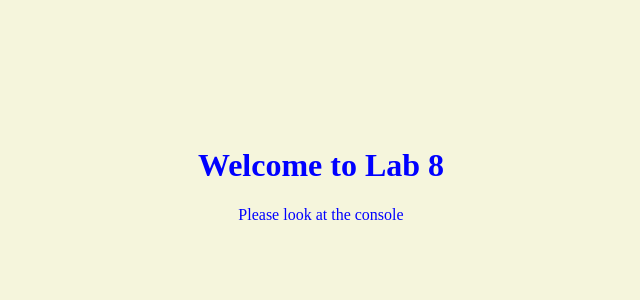
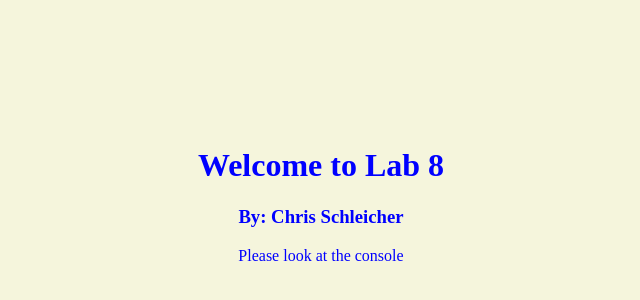
Before and after one commit to Calbars1995/Lab8, a plain HTML site: page index.html in a window 1280 px wide. Shown: the part 10-310 px from the top of the page, without its empty margins (319-959 px from the left). Drawn offline with Linux system fonts and the light colour scheme.

Commit message:
added my name to the index page

```diff
--- a/index.html
+++ b/index.html
@@ -9,6 +9,7 @@
 </head>
 <body>
     <h1>Welcome to Lab 8</h1>
+    <h3>By: Chris Schleicher</h3>
     <p>Please look at the console</p>
 </body>
 </html>
```
